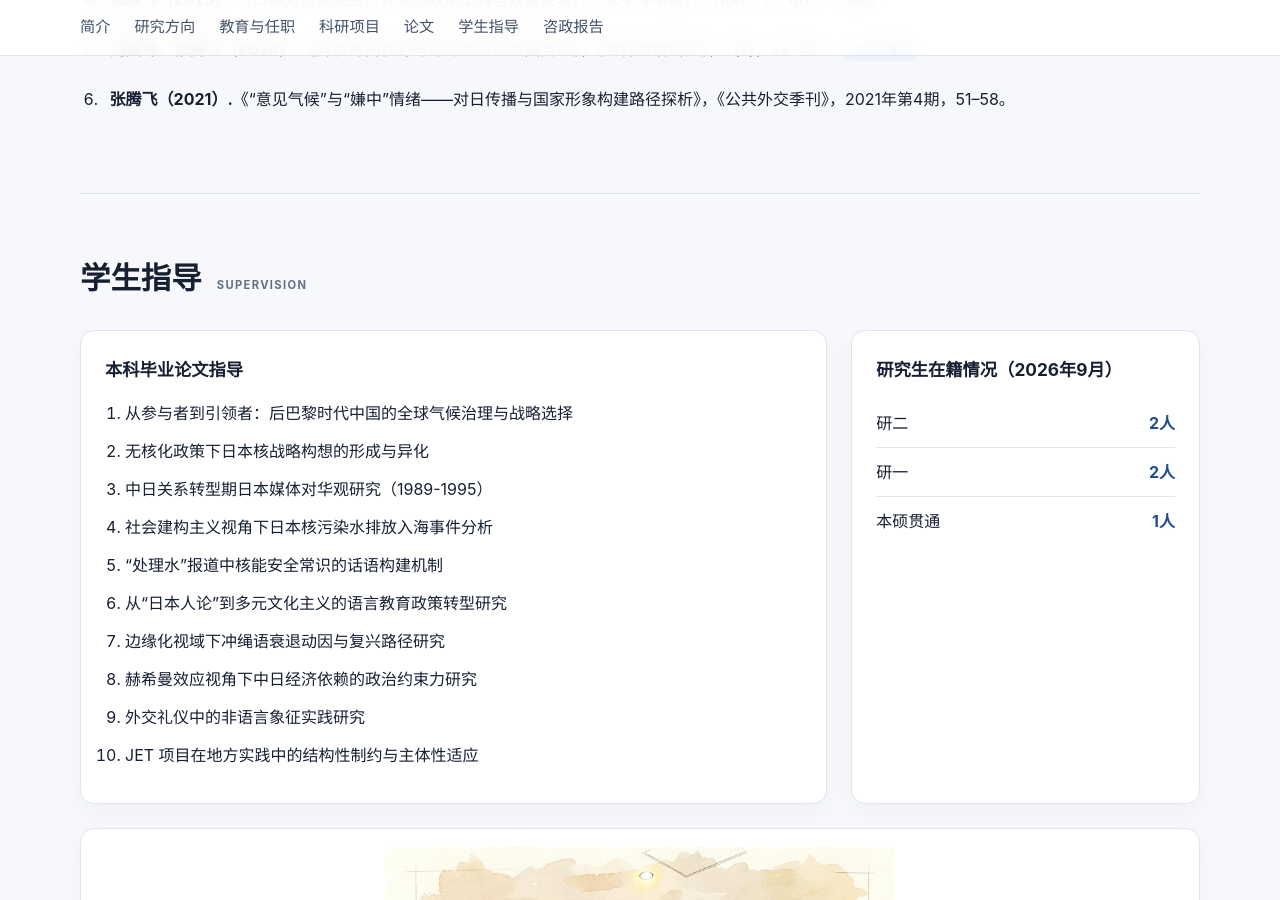
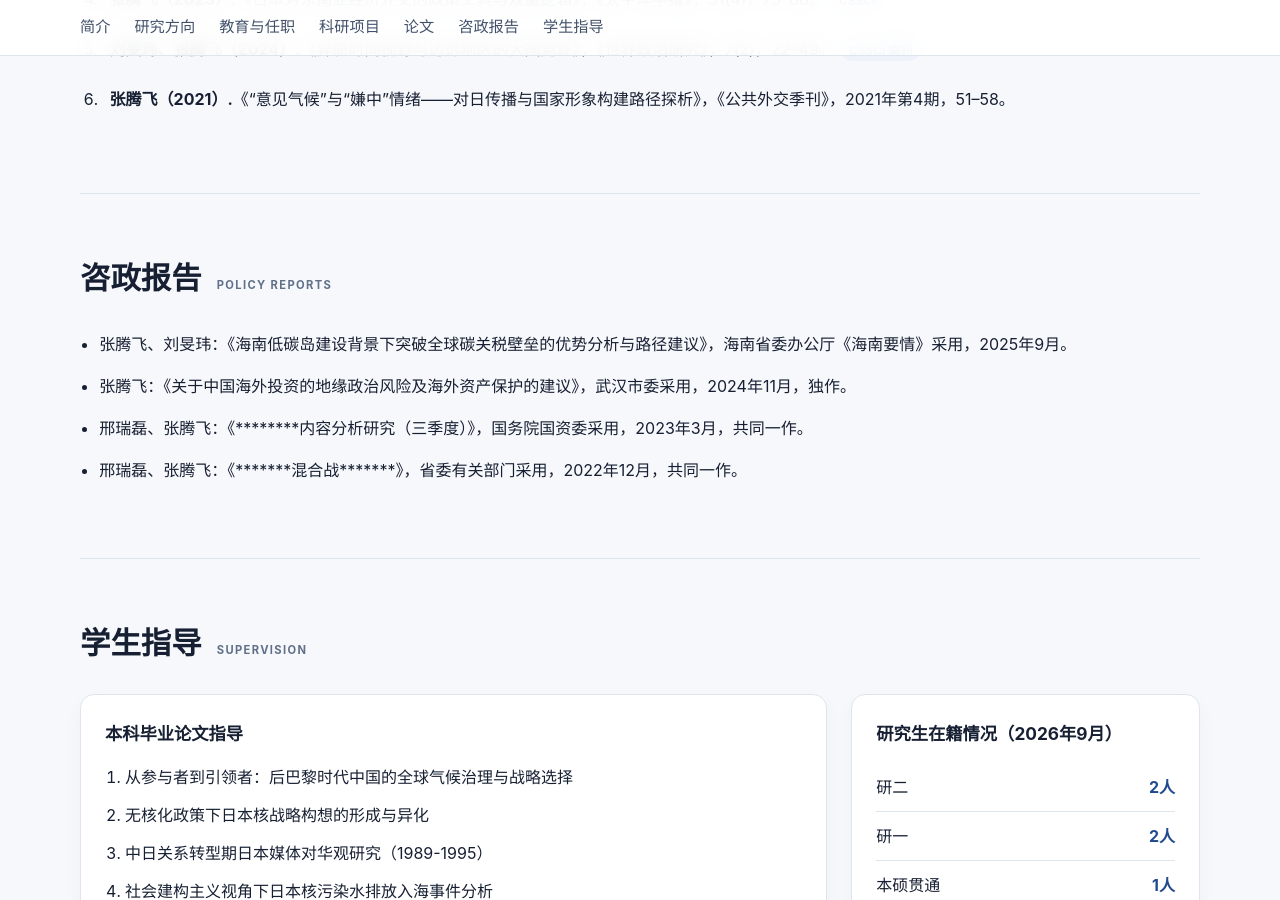
Before and after one commit to Tengfei1024/tengfeizhang, a Jekyll site: the page docs/index.html, which Jekyll copies as it is, in a window 1280 px wide and 900 px high, scrolled down 2999 px. Built offline with Jekyll 4.4.1, drawn with Linux system fonts in a browser that asks for light colours; some of the changed text lies outside the part shown.

Commit message:
Update index.html

```diff
--- a/docs/index.html
+++ b/docs/index.html
@@ -20,7 +20,7 @@
         <p class="lead">副教授 · 海南大学外国语学院</p>
         <p class="intro">研究聚焦日本外交与安全政策、国际舆论与公共场域，并使用社会网络分析与主题建模等方法开展跨学科研究。</p>
         <div class="actions">
-          <span class="button primary email-static"><span class="email-text"><a href="/cdn-cgi/l/email-protection" class="__cf_email__" data-cfemail="e79dca93ca81a78b8e9182c98489">[email&#160;protected]</a></span></span>
+          <span class="button primary email-static"><span class="email-text"><a href="/cdn-cgi/l/email-protection" class="__cf_email__" data-cfemail="156f3861387355797c63703b767b">[email&#160;protected]</a></span></span>
           <a class="button" href="#publications">代表性论文</a>
           <a class="button" href="#projects">科研项目</a>
         </div>
@@ -31,7 +31,7 @@
         <p>Ph.D. in International Relations</p>
         <p>Associate Professor</p>
         <p>School of Foreign Languages<br>Hainan University</p>
-        <span class="email-link email-static"><span class="email-text"><a href="/cdn-cgi/l/email-protection" class="__cf_email__" data-cfemail="750f5801581335191c03105b161b">[email&#160;protected]</a></span></span>
+        <span class="email-link email-static"><span class="email-text"><a href="/cdn-cgi/l/email-protection" class="__cf_email__" data-cfemail="cab0e7bee7ac8aa6a3bcafe4a9a4">[email&#160;protected]</a></span></span>
       </aside>
     </div>
   </header>
@@ -43,8 +43,8 @@
       <a href="#education">教育与任职</a>
       <a href="#projects">科研项目</a>
       <a href="#publications">论文</a>
+      <a href="#reports">咨政报告</a>
       <a href="#supervision">学生指导</a>
-      <a href="#reports">咨政报告</a>
     </div>
   </nav>
 
@@ -108,7 +108,16 @@
         <li><strong>刘旻玮、张腾飞（2024）.</strong>《异质时间视野与边远地区的大国竞逐》，《世界政治研究》，7(2)，22–49。<span class="badge">CSSCI 集刊</span></li>
         <li><strong>张腾飞（2021）.</strong>《“意见气候”与“嫌中”情绪——对日传播与国家形象构建路径探析》，《公共外交季刊》，2021年第4期，51–58。</li>
       </ol>
+    </section><section id="reports" class="section">
+      <h2>咨政报告 <span>Policy Reports</span></h2>
+      <ul class="reports">
+        <li>张腾飞、刘旻玮：《海南低碳岛建设背景下突破全球碳关税壁垒的优势分析与路径建议》，海南省委办公厅《海南要情》采用，2025年9月。</li>
+        <li>张腾飞：《关于中国海外投资的地缘政治风险及海外资产保护的建议》，武汉市委采用，2024年11月，独作。</li>
+        <li>邢瑞磊、张腾飞：《********内容分析研究（三季度）》，国务院国资委采用，2023年3月，共同一作。</li>
+        <li>邢瑞磊、张腾飞：《*******混合战*******》，省委有关部门采用，2022年12月，共同一作。</li>
+      </ul>
     </section>
+
 
     <section id="supervision" class="section">
       <h2>学生指导 <span>Supervision</span></h2>
@@ -152,21 +161,12 @@
       </div>
     </section>
 
-    <section id="reports" class="section">
-      <h2>咨政报告 <span>Policy Reports</span></h2>
-      <ul class="reports">
-        <li>张腾飞、刘旻玮：《海南低碳岛建设背景下突破全球碳关税壁垒的优势分析与路径建议》，海南省委办公厅《海南要情》采用，2025年9月。</li>
-        <li>张腾飞：《关于中国海外投资的地缘政治风险及海外资产保护的建议》，武汉市委采用，2024年11月，独作。</li>
-        <li>邢瑞磊、张腾飞：《********内容分析研究（三季度）》，国务院国资委采用，2023年3月，共同一作。</li>
-        <li>邢瑞磊、张腾飞：《*******混合战*******》，省委有关部门采用，2022年12月，共同一作。</li>
-      </ul>
-    </section>
-  </main>
+    </main>
 
   <footer>
     <div class="container">
       <p>© <span id="year"></span> 张腾飞 Tengfei Zhang · Hosted on GitHub Pages</p>
-      <p>Email: <span class="email-text"><a href="/cdn-cgi/l/email-protection" class="__cf_email__" data-cfemail="6f15421b42092f0306190a410c01">[email&#160;protected]</a></span></p>
+      <p>Email: <span class="email-text"><a href="/cdn-cgi/l/email-protection" class="__cf_email__" data-cfemail="cfb5e2bbe2a98fa3a6b9aae1aca1">[email&#160;protected]</a></span></p>
     </div>
   </footer>
   <script data-cfasync="false" src="/cdn-cgi/scripts/5c5dd728/cloudflare-static/email-decode.min.js"></script><script>document.getElementById('year').textContent = new Date().getFullYear();</script>
```
